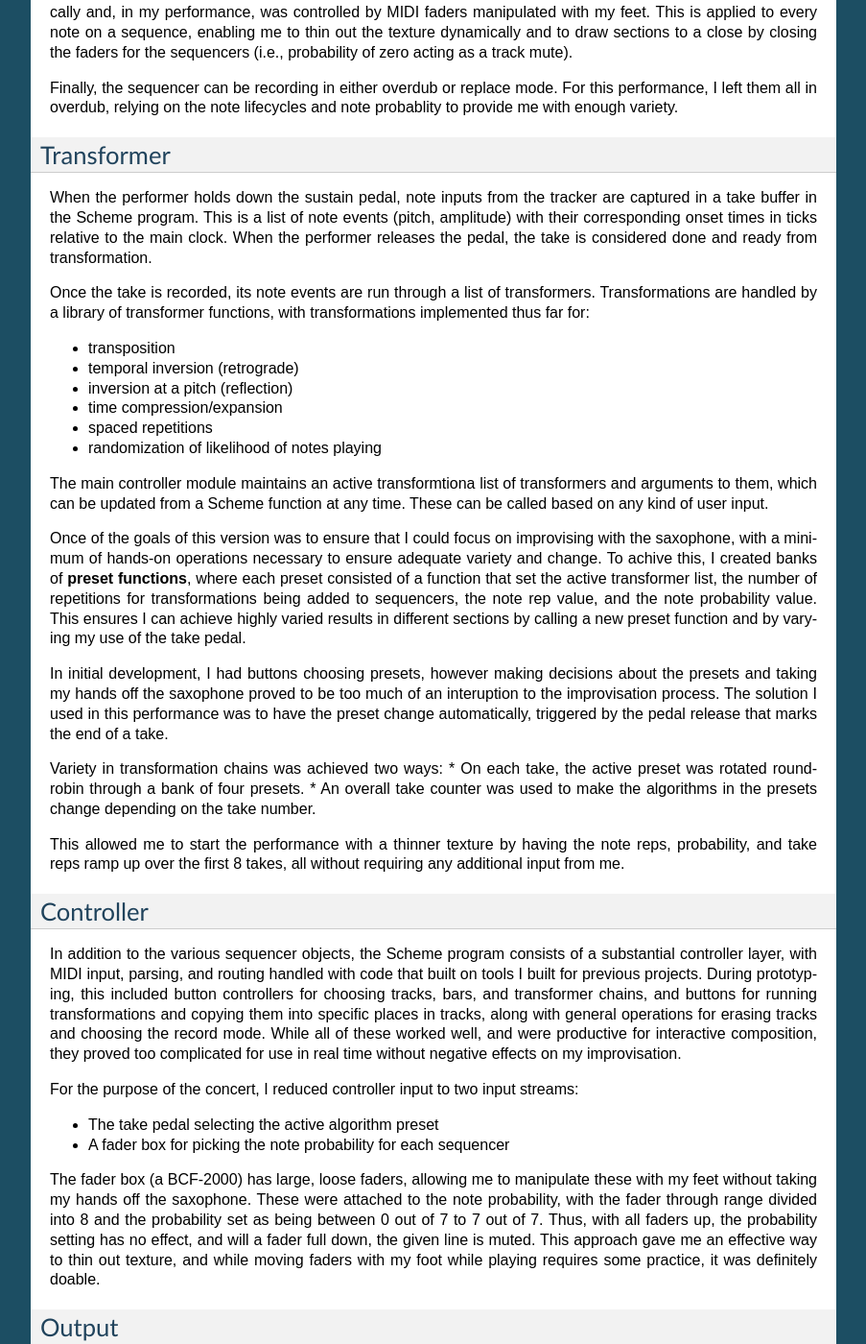
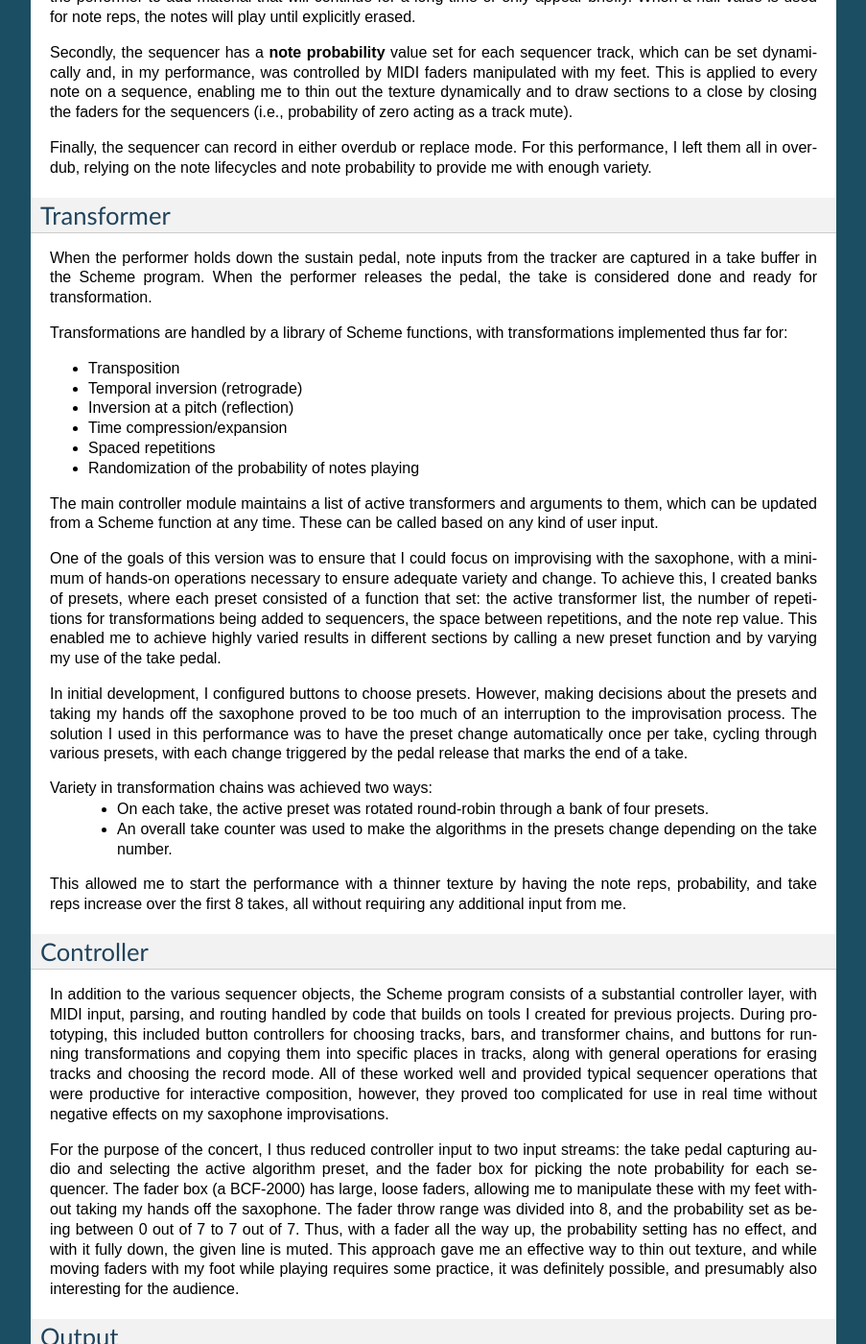
Before and after one commit to iainctduncan/s4m-cycles, a Sphinx documentation site: the page built from s4m-cycles-docs/source/implementation.rst, in a window 1280 px wide and 1400 px high, scrolled down 2401 px. Shown: the whole window at 96% size, without its empty margins (198-1101 px from the left). Built offline with Sphinx 7.4.7, drawn with Linux system fonts in a browser that asks for light colours; some of the changed text lies outside the part shown.

Commit message:
docs finalized

```diff
--- a/s4m-cycles-docs/source/implementation.rst
+++ b/s4m-cycles-docs/source/implementation.rst
@@ -3,13 +3,12 @@
 
 Tracker
 -------
-The tracker component receives audio input outputs note events to the sequencer layer.
-Note events at this point consist solely of a MIDI note number representing pitch,
-and a decimal from 0 to 1.0 representing amplitude at onset.
-In this first version of S4M-Cycles, note durations are not yet tracked.
+The tracker component receives audio input, and outputs note events to the sequencer layer.
+Presently, note events consist only of a MIDI note number representing pitch,
+and a decimal from 0 to 1.0 representing amplitude at onset; note durations are not yet tracked.
 This decision was made for two reasons: to simplify the tracker layer during
 initial development, and to allow notes to be sent to the sequencer immediately
-on onset. Note duration in the sequencer is thus static, and the synthesizer
+on onset detection. Note duration in the sequencer is thus static, and the synthesizer
 patches were chosen around this, mimicking plucked strings.
 
 Audio Input & Analysis
@@ -17,8 +16,8 @@
 Audio is sent from Max to a csound6~ object, where it is analyzed and transformed
 into discrete pitch and amplitude messages, sent once per control pass.
 Csound uses a *control-rate*, in which *kspms* samples are handled per computation
-buffer and control signals (k-rate variables) are updated onceper *kspms* samples.
-In the csound6~ object, which I porte from Victor Lazzarini's csoundapi~ object for
+buffer and control signals (k-rate variables) are updated once per *kspms* samples.
+In the csound6~ object, which I ported from Victor Lazzarini's csoundapi~ object for
 Pure Data, this rate must be an even divisor of the Max signal vector size.
 
 The ksmp rate in Csound also affects audio analysis: a larger ksmp value provides
@@ -26,7 +25,7 @@
 I found a ksmp of 16 running with a Max signal vector size of 32 to strike a
 good balance of pitch and amplitude estimation accuracy versus latency.
 
-The csound instruments send messages consisting of the output frequency in
+The Csound instruments send messages consisting of the output frequency in
 cycles-per-second and output amplitude in RMS amplitude converted to decibels.
 These are sent once per ksmp, interpolated into Scheme s-expressions using
 Max message interpolations, and sent to the Scheme instance handling note tracking.
@@ -34,7 +33,7 @@
 .. image:: img/tracker-component.png
    :scale: 50%
 
-The csound code consists of two always-on instruments, one for frequency and the other
+The Csound code consists of two always-on instruments, one for frequency and the other
 for amplitude. After experimenting with the various Csound pitch tracking opcodes,
 I found the best method for soprano saxophone was the **pitchamdf** opcode,
 which uses the Average Magnitude Difference Function, and is documented in the manual
@@ -43,27 +42,27 @@
 Conversion to Note Events
 ^^^^^^^^^^^^^^^^^^^^^^^^^^
 The signals detailed above are sent as Scheme function calls into the Scheme program for
-converting to note events. This is a work in progress and currently does not handle new
+converting to note events. This is a work in progress and currently does not handle
 legato notes, an area I intend to improve.
 
-The algorithm in the Scheme program is as follows:
+The note parsing algorithm in the Scheme program is roughly as follows:
 
-* incoming db and cps values are each handled in their own listener functions, with
+* Incoming db and cps values are each handled in their own listener functions, with
   each function receiving a value once per ksmp (i.e., at control rate)
-* previous values for each are saved in global variables for comparing to the previous ksmp
-* user configured values are set for db-delta, db-threshold and debounce time in ksmps
-* a new onset is considered to have occured if:
-    * the current db value exceeds the db-threshold
-    * the current db value is greater than the previous by db-delta or more
-    * no previous onset has occured in the previous debounce number of ksmps
-* on a new onset, the following occurs:
-    * the next **onset-wait** ksmps are ignored so that noisy attacks are not used
-    * the next **frq-buf-size** cps values are stored in a circular buffer (in use, 5 to 7)
-    * simultaneously, the next **db-buf-size** values are stored in a circular buffer
-* when an onset is detected and the two buffers have been filled:
-    * the frequency buffer contents are sorted numerically and the median value used as the value that is converted to nearest MIDI note number and used as the detected pitch
-    * the db buffers mean db value is calculated and converted to an amplitude value, using the configurable values for **dbs-ceiling** and **dbs-floor** as scaling values
-* the calculated onset values for MIDI note number and amplitude are then sent out the tracker S4M instance, displayed in the Max patch (for debugging) and sent to the sequencing instance.
+* Previous values for each are saved in global variables for comparison to the current value
+* User-configured values are set for db-delta, db-threshold, and debounce time in ksmps
+* A new onset is considered to have occurred if:
+    * The current db value exceeds the db-threshold
+    * The current db value is greater than the previous by db-delta or more
+    * No previous onset has occurred in the previous debounce number of ksmps
+* On a new onset, the following occurs:
+    * The next **onset-wait** ksmps are ignored so that pitch values during noisy attacks are ignored
+    * The next **frq-buf-size** cps values are stored in a circular buffer (in use, 5 to 7)
+    * Simultaneously, the next **db-buf-size** values are stored in a circular buffer
+* After an onset is detected and the two buffers have been filled:
+    * The frequency buffer contents are sorted numerically, and the median value is used as the value that is converted to the nearest MIDI note number and used as the detected pitch
+    * The db buffers mean db value is calculated and converted to a normalized amplitude value, using the configurable values for **dbs-ceiling** and **dbs-floor** as scaling values
+* The calculated onset values for MIDI note number and amplitude are then sent out to the tracker S4M instance, displayed in the Max patch, and sent to the sequencing S4M instance
 
 
 Sequencer
@@ -71,26 +70,29 @@
 
 The sequencer layer consists of four looping sequencers that clock off an incoming Max message sent
 from a metro object every X ticks, where X is user configurable, and ticks is Max ticks at 480 PPQ.
-Values from 1 to 4 provide an high degree of accuracy and appear to perform adequately.
+Values from 1 to 4 provide a high degree of accuracy and appear to perform adequately.
 
 The sequence objects store notes in a hash-table (the Lisp equivalent of a Python dictionary),
 keyed by tick time within a master loop length set in beats.
-Values stored are themselves hash-tables, allowing the sequencer to store arbitrary numbers of fields.
-This is used to store meta-data such as initiating take-number, note repetition number, and note probability,
-in addition to the values for pitch, amplitude, and duration. (As explained earlier, duration is
+Values stored are themselves hash-tables, allowing the sequencer to store arbitrary numbers of fields per note,
+which can act as inputs to the transformation algorithms or sources for modulation data to the output sounds.
+This is used to store metadata such as initiating take-number, note repetition number, and note probability,
+in addition to the values for pitch, amplitude, and duration. Duration is
 a static, user-configurable value set in each sequencer, and thus is not related to the length of
 the note on the saxophone.
 
-Each synthesizer track (four in my performance) has its own sequencer object, where each sequencer
-maybe be set to a separate loop length in beats. The global tempo of the sequencers
+Each synthesizer track has its own sequencer object, where each sequencer
+may be set to a separate loop length in beats. The global tempo of the sequencers
 may be changed by changing the tempo of the Max clock source in the containing Max patch.
+In the recorded performance, there are four monophonic sequencer tracks playing, all set to
+use a four bar loop length.
 
 Because notes are stored at absolute tick values (rather than every quantized sixteenth note as with a
-step sequencer), notes may be stored very close together causing smearing. To prevent this, the
-sequencer has a user configurable "blast radius" of a certain number of ticks.
-When a note is added to a sequencer, any notes on either side within this blast radius are erased.
+step sequencer), notes may be stored very close together, potentially causing smearing and clusters. To prevent this, the
+sequencer has a user-configurable "blast radius" of a certain number of ticks.
+When a note is added to a sequencer, any notes within this radius on either side are erased.
 This achieves the goal of having the sequencer be easy to manage (as with a monophonic step sequencer)
-while preserving micro-timing from the player.
+while preserving micro-timing from the player and allowing overdubbing (both by the player and the algorithms).
 
 The sequencer has two additional unusual features that help achieve my goal
 of having the output not obviously sound like a looper:
@@ -98,9 +100,9 @@
 The first is that each note event has a **reps**
 attribute: after the note has played this many times, it is automatically erased from its sequence.
 This ensures that material captured is only heard for a certain amount of time, and spares the performer
-from having to explictly erase a track to make room. This value can be set on the fly, allowing the
+having to explicitly erase a track to make room. This value can be set on the fly, allowing the
 performer to add material that will continue for a long time or only appear briefly.
-(When a null value is used, the notes will play until explictly erased.)
+When a null value is used for note reps, the notes will play until explicitly erased.
 
 Secondly, the sequencer has a **note probability** value set for each sequencer track, which can be
 set dynamically and, in my performance, was controlled by MIDI faders manipulated with my feet.
@@ -108,8 +110,8 @@
 and to draw sections to a close by closing the faders for the sequencers (i.e., probability of zero
 acting as a track mute).
 
-Finally, the sequencer can be recording in either overdub or replace mode. For this performance,
-I left them all in overdub, relying on the note lifecycles and note probablity to provide me with
+Finally, the sequencer can record in either overdub or replace mode. For this performance,
+I left them all in overdub, relying on the note lifecycles and note probability to provide me with
 enough variety.
 
 
@@ -117,73 +119,69 @@
 -----------
 
 When the performer holds down the sustain pedal, note inputs from the tracker are captured in a
-take buffer in the Scheme program. This is a list of note events (pitch, amplitude) with their corresponding
-onset times in ticks relative to the main clock.
-When the performer releases the pedal, the take is considered done and ready from transformation.
+take buffer in the Scheme program.
+When the performer releases the pedal, the take is considered done and ready for transformation.
 
-Once the take is recorded, its note events are run through a list of transformers.
-Transformations are handled by a library of transformer functions, with transformations implemented thus
+Transformations are handled by a library of Scheme functions, with transformations implemented thus
 far for:
 
-* transposition
-* temporal inversion (retrograde)
-* inversion at a pitch (reflection)
-* time compression/expansion
-* spaced repetitions
-* randomization of likelihood of notes playing
+* Transposition
+* Temporal inversion (retrograde)
+* Inversion at a pitch (reflection)
+* Time compression/expansion
+* Spaced repetitions
+* Randomization of the probability of notes playing
 
-The main controller module maintains an active transformtiona list of transformers and arguments to them,
+The main controller module maintains a list of active transformers and arguments to them,
 which can be updated from a Scheme function at any time. These can be called based on any kind of user input.
 
-Once of the goals of this version was to ensure that I could focus on improvising with the saxophone,
+One of the goals of this version was to ensure that I could focus on improvising with the saxophone,
 with a minimum of hands-on operations necessary to ensure adequate variety and change.
-To achive this, I created banks of **preset functions**, where each preset
-consisted of a function that set the active transformer list, the number of repetitions for transformations
-being added to sequencers, the note rep value, and the note probability value.
-This ensures I can achieve highly varied results in different sections by calling a new preset function
+To achieve this, I created banks of presets, where each preset
+consisted of a function that set: the active transformer list, the number of repetitions for transformations
+being added to sequencers, the space between repetitions, and the note rep value.
+This enabled me to achieve highly varied results in different sections by calling a new preset function
 and by varying my use of the take pedal.
 
-In initial development, I had buttons choosing presets, however making decisions about the presets and
-taking my hands off the saxophone proved to be too much of an interuption to the improvisation process.
-The solution I used in this performance was to have the preset change automatically, triggered
-by the pedal release that marks the end of a take.
+In initial development, I configured buttons to choose presets. However, making decisions about the presets and
+taking my hands off the saxophone proved to be too much of an interruption to the improvisation process.
+The solution I used in this performance was to have the preset change automatically once per take, cycling through various presets,
+with each change triggered by the pedal release that marks the end of a take.
 
 Variety in transformation chains was achieved two ways:
-* On each take, the active preset was rotated round-robin through a bank of four presets.
-* An overall take counter was used to make the algorithms in the presets change depending on the take number.
+  * On each take, the active preset was rotated round-robin through a bank of four presets.
+  * An overall take counter was used to make the algorithms in the presets change depending on the take number.
 
 This allowed me to start the performance with a thinner texture by having the note reps, probability,
-and take reps ramp up over the first 8 takes, all without requiring any additional input from me.
-
+and take reps increase over the first 8 takes, all without requiring any additional input from me.
 
 Controller
 ----------
 In addition to the various sequencer objects, the Scheme program consists of a substantial controller
-layer, with MIDI input, parsing, and routing handled with code that built on tools I built for
+layer, with MIDI input, parsing, and routing handled by code that builds on tools I created for
 previous projects. During prototyping, this included button controllers for choosing tracks, bars, and
 transformer chains, and buttons for running transformations and copying them into specific places
 in tracks, along with general operations for erasing tracks and choosing the record mode.
-While all of these worked well, and were productive for interactive composition, they proved too complicated
-for use in real time without negative effects on my improvisation.
+All of these worked well and provided typical sequencer operations that were productive for interactive composition, however,
+they proved too complicated for use in real time without negative effects on my saxophone improvisations.
 
-For the purpose of the concert, I reduced controller input to two input streams:
-
-* The take pedal selecting the active algorithm preset
-* A fader box for picking the note probability for each sequencer
-
+For the purpose of the concert, I thus reduced controller input to two input streams:
+the take pedal capturing audio and selecting the active algorithm preset, and the
+fader box for picking the note probability for each sequencer.
 The fader box (a BCF-2000) has large, loose faders, allowing me to manipulate these with my feet
-without taking my hands off the saxophone. These were attached to the note probability, with the
-fader through range divided into 8 and the probability set as being between 0 out of 7 to 7 out of 7.
-Thus, with all faders up, the probability setting has no effect, and will a fader full down, the
+without taking my hands off the saxophone. The
+fader throw range was divided into 8, and the probability set as being between 0 out of 7 to 7 out of 7.
+Thus, with a fader all the way up, the probability setting has no effect, and with it fully down, the
 given line is muted. This approach gave me an effective way to thin out texture, and while moving
-faders with my foot while playing requires some practice, it was definitely doable.
+faders with my foot while playing requires some practice, it was definitely possible,
+and presumably also interesting for the audience.
 
 Output
 -------
 The sequencers ultimately control sound by sending control volt and gate outputs to the modular
 synthesizer, using the Expert Sleepers digital audio to CV conversion modules and their accompanying
-Max objects. These are low level Max objects, thus it was necessary to make a Scheme layer to drive
-them from note abstractions was necessary.
+Max objects. These are low-level Max objects, thus it was necessary to make a Scheme layer to drive
+them from note abstractions.
 
 As mentioned earlier, the duration of notes from the saxophone is not (currently) captured.
 Note durations are, at this point, simply set in each sequencer, with synthesizer sounds chosen
```
Also changed, not shown: s4m-cycles-docs/source/overview.rst (+28 -24 lines), s4m-cycles-docs/source/results_future_work.rst (+51 -55 lines), 11 other files.
